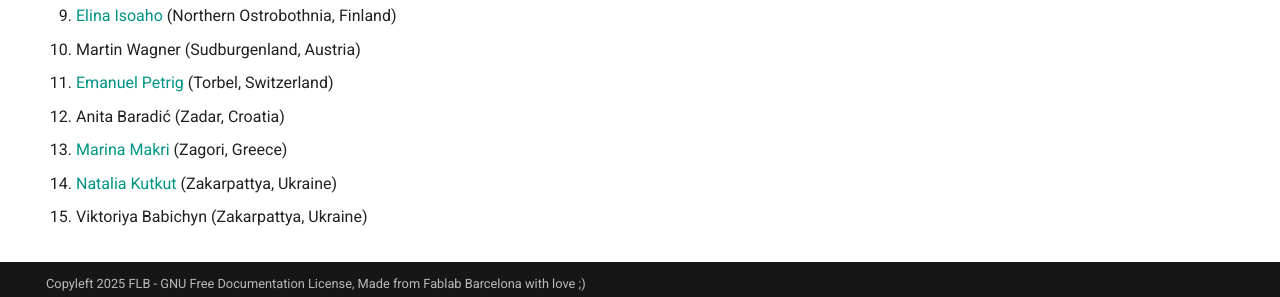
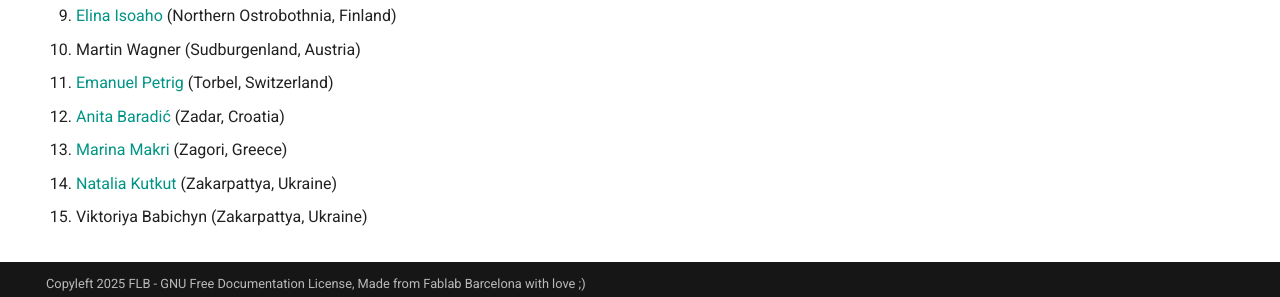
Before and after one commit to fablabbcn/ruractive-tot, an MkDocs documentation site: the page built from docs/lct.md, in a window 1280 px wide and 1105 px high. Shown: the part 778-1075 px from the top of the window. Built offline with MkDocs 1.6.1 and Material for MkDocs 9.7.7, drawn with Linux system fonts in a browser that asks for light colours; comment, search, counter and statistics services are not loaded; some of the changed lines change nothing that is shown.

Commit message:
update lct link

```diff
--- a/docs/lct.md
+++ b/docs/lct.md
@@ -36,7 +36,7 @@ On this page, you will find the names of our LCTs along with links to their **re
 
 11. [Emanuel Petrig](https://hackmd.io/@1XXX1/RurActive) (Torbel, Switzerland)
 
-12. Anita Baradić (Zadar, Croatia)
+12. [Anita Baradić](https://hackmd.io/@eGBkVp8JSBKnAkg8mNnvXg/rkOIo4En1e) (Zadar, Croatia)
 
 13. [Marina Makri](https://hackmd.io/@MarinaMcree/ByZ3Qk95kl) (Zagori, Greece)
 
```
